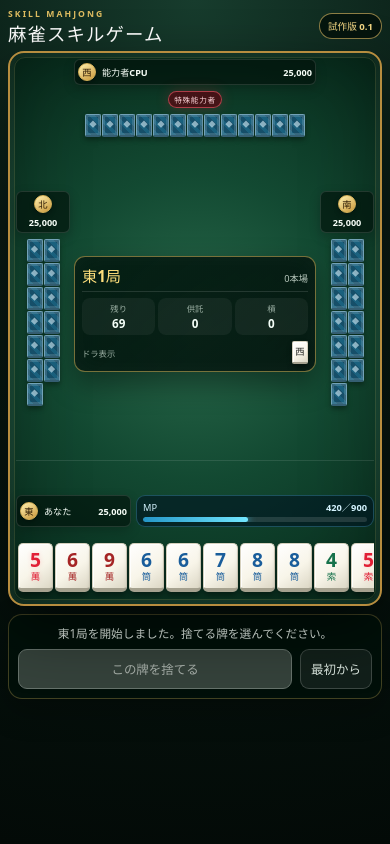
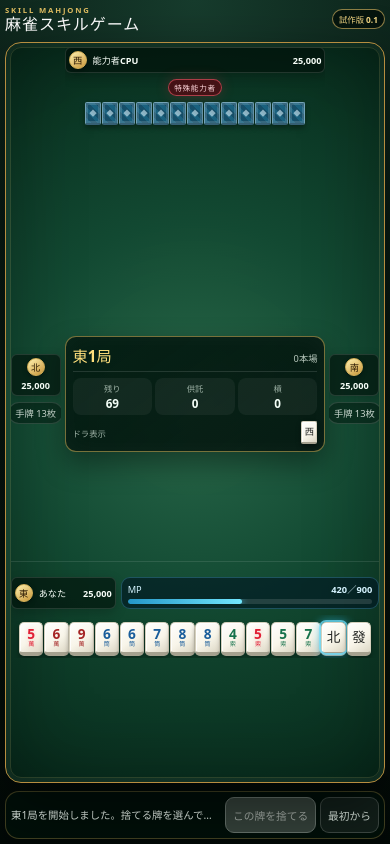
Before and after one commit to takugo20/mahjong-skill-game, a React (Vite) app: page / in a window 390 px wide. Built offline with nearby package versions, Linux system fonts and the light colour scheme.

Commit message:
Refactor CSS for layout and responsiveness

```diff
--- a/src/styles.css
+++ b/src/styles.css
@@ -953,3 +953,379 @@ button.mahjong-tile--selected:hover:not(:disabled) {
     transition-duration: 0.01ms !important;
   }
 }
+
+html,
+body,
+#root {
+  width: 100%;
+  height: 100%;
+  overflow: hidden;
+}
+
+body {
+  min-height: 0;
+}
+
+.app-shell {
+  display: grid;
+  grid-template-rows:
+    auto
+    minmax(0, 1fr)
+    auto;
+  gap: clamp(3px, 1vh, 8px);
+  width: min(100%, 1280px);
+  height: 100dvh;
+  min-height: 0;
+  overflow: hidden;
+  padding:
+    max(5px, env(safe-area-inset-top))
+    max(5px, env(safe-area-inset-right))
+    max(5px, env(safe-area-inset-bottom))
+    max(5px, env(safe-area-inset-left));
+}
+
+.app-header {
+  min-height: 0;
+  margin: 0;
+}
+
+.game-table {
+  grid-template-rows:
+    minmax(70px, 0.25fr)
+    minmax(150px, 0.45fr)
+    minmax(100px, 0.3fr);
+  gap: clamp(3px, 1vmin, 10px);
+  width: 100%;
+  height: 100%;
+  min-height: 0;
+  padding: clamp(4px, 1.2vmin, 12px);
+  overflow: hidden;
+}
+
+.opponent-area,
+.human-area {
+  min-height: 0;
+  overflow: hidden;
+}
+
+.discard-grid {
+  min-height: 0;
+}
+
+.human-area {
+  gap: clamp(2px, 0.7vh, 7px);
+  padding-top: clamp(2px, 0.7vh, 7px);
+}
+
+.human-hand {
+  justify-content: center;
+  gap: min(3px, 0.18vw);
+  width: 100%;
+  min-height: 0;
+  padding: clamp(3px, 0.8vh, 10px) 0 2px;
+  overflow: hidden;
+}
+
+.human-hand .mahjong-tile {
+  width: min(42px, 6.65%);
+  height: auto;
+  aspect-ratio: 42 / 58;
+}
+
+.human-hand .tile-rank {
+  font-size: clamp(
+    0.7rem,
+    3.5vw,
+    1.48rem
+  );
+}
+
+.human-hand .tile-suit {
+  margin-top: 1px;
+  font-size: clamp(
+    0.38rem,
+    1.5vw,
+    0.7rem
+  );
+}
+
+.control-panel {
+  min-height: 0;
+  margin-top: 0;
+}
+
+@media (max-width: 1100px),
+  (max-height: 800px) {
+  .opponent-area--left .opponent-hand,
+  .opponent-area--right .opponent-hand {
+    display: flex;
+    align-items: center;
+    justify-content: center;
+    min-height: 22px;
+  }
+
+  .opponent-area--left
+    .opponent-hand
+    .mahjong-tile,
+  .opponent-area--right
+    .opponent-hand
+    .mahjong-tile {
+    display: none;
+  }
+
+  .opponent-area--left
+    .opponent-hand::after,
+  .opponent-area--right
+    .opponent-hand::after {
+    padding: 3px 6px;
+    border: 1px solid
+      rgb(255 255 255 / 14%);
+    border-radius: 999px;
+    color: #c9d7ce;
+    background: rgb(0 20 12 / 48%);
+    content: "手牌 " attr(data-count);
+    font-size: 0.58rem;
+    white-space: nowrap;
+  }
+}
+
+@media (max-width: 520px) {
+  .app-header h1 {
+    font-size: 1rem;
+  }
+
+  .app-kicker {
+    margin-bottom: 1px;
+    font-size: 0.48rem;
+  }
+
+  .version-badge {
+    padding: 3px 6px;
+    font-size: 0.52rem;
+  }
+
+  .game-table {
+    grid-template-columns:
+      50px
+      minmax(0, 1fr)
+      50px;
+    border-width: 1px;
+  }
+
+  .human-status-row {
+    min-height: 0;
+  }
+
+  .human-status-row > .player-status {
+    min-width: 105px;
+  }
+
+  .control-panel {
+    grid-template-columns:
+      minmax(0, 1fr)
+      auto;
+    gap: 5px;
+    padding: 5px;
+  }
+
+  .game-notice {
+    overflow: hidden;
+    font-size: 0.65rem;
+    line-height: 1.2;
+    text-align: left;
+    text-overflow: ellipsis;
+    white-space: nowrap;
+  }
+
+  .control-buttons {
+    display: flex;
+    gap: 4px;
+  }
+
+  .primary-button,
+  .secondary-button {
+    min-height: 36px;
+    padding: 5px 7px;
+    font-size: 0.67rem;
+    white-space: nowrap;
+  }
+}
+
+@media (max-height: 600px) {
+  .app-shell {
+    gap: 3px;
+    padding:
+      max(3px, env(safe-area-inset-top))
+      max(3px, env(safe-area-inset-right))
+      max(3px, env(safe-area-inset-bottom))
+      max(3px, env(safe-area-inset-left));
+  }
+
+  .app-header {
+    height: 25px;
+  }
+
+  .app-header h1 {
+    font-size: 0.96rem;
+  }
+
+  .app-kicker {
+    display: none;
+  }
+
+  .version-badge {
+    padding: 2px 6px;
+    font-size: 0.5rem;
+  }
+
+  .game-table {
+    grid-template-rows:
+      68px
+      minmax(100px, 1fr)
+      60px;
+    gap: 3px;
+    padding: 4px;
+    border-radius: 12px;
+  }
+
+  .game-table::before {
+    display: none;
+  }
+
+  .mahjong-tile--compact {
+    width: 12px;
+    height: 17px;
+    border-bottom-width: 1px;
+  }
+
+  .mahjong-tile--compact .tile-rank {
+    font-size: 0.45rem;
+  }
+
+  .mahjong-tile--compact .tile-suit {
+    display: none;
+  }
+
+  .opponent-area--top .opponent-hand {
+    display: none;
+  }
+
+  .opponent-area--left .player-status,
+  .opponent-area--right .player-status {
+    flex-direction: row;
+    padding: 2px;
+  }
+
+  .opponent-area--left
+    .player-status__name
+    > span:last-child,
+  .opponent-area--right
+    .player-status__name
+    > span:last-child {
+    display: none;
+  }
+
+  .opponent-area--left
+    .opponent-hand::after,
+  .opponent-area--right
+    .opponent-hand::after {
+    padding: 2px 4px;
+    font-size: 0.48rem;
+  }
+
+  .enemy-ability-badge {
+    display: none;
+  }
+
+  .discard-grid {
+    gap: 1px;
+    padding: 1px;
+  }
+
+  .table-center {
+    padding: 5px;
+    border-radius: 8px;
+  }
+
+  .round-heading {
+    padding-bottom: 3px;
+  }
+
+  .round-heading strong {
+    font-size: 0.82rem;
+  }
+
+  .center-stat-grid {
+    margin: 3px 0;
+  }
+
+  .center-stat-grid > div {
+    padding: 2px 1px;
+  }
+
+  .dora-panel {
+    gap: 3px;
+  }
+
+  .human-area > .discard-grid {
+    display: none;
+  }
+
+  .human-status-row {
+    gap: 3px;
+  }
+
+  .human-status-row .player-status {
+    padding: 2px 4px;
+  }
+
+  .mp-panel {
+    padding: 2px 5px;
+  }
+
+  .mp-gauge {
+    display: none;
+  }
+
+  .human-hand {
+    gap: min(2px, 0.14vw);
+    padding: 2px 0 1px;
+  }
+
+  .human-hand .mahjong-tile {
+    width: min(28px, 6.65%);
+  }
+
+  .human-hand .tile-rank {
+    font-size: clamp(
+      0.62rem,
+      2.5vw,
+      1rem
+    );
+  }
+
+  .human-hand .tile-suit {
+    font-size: 0.4rem;
+  }
+
+  .control-panel {
+    min-height: 36px;
+    gap: 4px;
+    padding: 3px 5px;
+  }
+
+  .game-notice {
+    overflow: hidden;
+    font-size: 0.62rem;
+    line-height: 1;
+    text-overflow: ellipsis;
+    white-space: nowrap;
+  }
+
+  .primary-button,
+  .secondary-button {
+    min-height: 32px;
+    padding: 3px 7px;
+    font-size: 0.63rem;
+  }
+}
```
